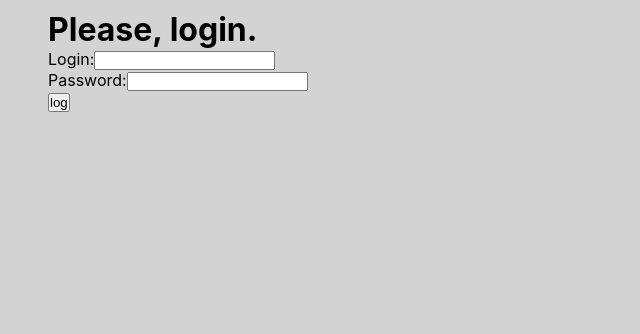
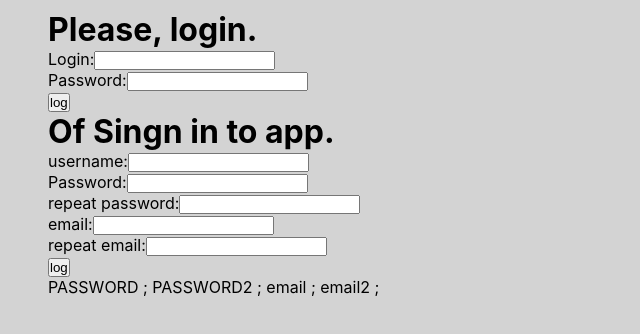
Before and after one commit to elzp/web-chat-app, a React (Create React App) app: page / in a window 1280 px wide. Shown: the top 334 px of the page, without its empty margins (0-640 px from the left). Built offline with nearby package versions, Linux system fonts and the light colour scheme.

Commit message:
Make template for SignIn component

```diff
--- a/src/App.js
+++ b/src/App.js
@@ -1,6 +1,7 @@
 
 import Chat from './Chat';
 import LogIn from './LogIn';
+import SignIn from './SignIn';
 import './App.css';
 import {useState} from 'react';
 import  friends from './friends.json';
@@ -31,6 +32,8 @@ const output = loggedUser.id <1 ? (
 setLoggedUser={setLoggedUser}
 notValidUser={notValidUser}
 />
+<h1 data-testid="not-logged">Of Singn in to app.</h1>
+<SignIn />
 </div>
 ) :
     (<div>
--- /dev/null
+++ b/src/SignIn.js
@@ -0,0 +1,140 @@
+import React, {useState} from 'react';
+import './App.css';
+import  friends from './friends.json';
+
+const style = {
+ListOfFriends:{
+    background: "grey",
+    width: "100%",
+  },
+
+
+}
+
+//
+function SignIn(props) {
+    const notValidUser = props.notValidUser;
+    const [login, setLogin] = useState("");
+    const [password, setPassword] = useState("");
+    const [password2, setPassword2] = useState("");
+    const [email, setEmail] = useState("");
+    const [email2, setEmail2] = useState("");
+    const [errorMessage, setErrorMessage] = useState("");
+    const userList = Object.entries(friends).map(it=>{
+        const listOfUsers =
+        it[1];
+        listOfUsers.id=it[0];
+        return listOfUsers;
+      }
+      )
+
+      const checkIsNewUserDataInDB = ()=>{
+        const arrayWithUsernameUsedinDB = userList.filter(it => (it.name === login && it.email === email))
+        if (arrayWithUsernameUsedinDB.length<=0) {return false;}
+        else {return true};
+      }
+
+      const validateInput = (data, type)=> {
+        switch(type){
+          case "password":
+            if(password === data){
+              setErrorMessage("")
+               return  true;
+              }
+               else{
+                setErrorMessage("not even password")
+                 return false;
+                }
+          case "email":
+            if(email === data){
+              setErrorMessage("")
+               return  true;}
+              else{
+                setErrorMessage("not even email")
+                 return false;}
+          default:
+            return false;
+          }
+
+      }
+      const logOnSubmit = () => {
+
+        const newUser ={
+        "name": login,
+        "pd": password,
+        "friends": [],
+        "conversations": [],
+        }
+        const canBeAdded = !checkIsNewUserDataInDB();
+        if(canBeAdded&&errorMessage ===""){
+        //axios.post()  or patch call- sending data from form
+        //.then(response =>{
+        //   if(response ==="saved") {
+          setLogin("");
+
+          setPassword("");
+          setPassword2("");
+          setEmail("");
+          setEmail2("");
+        //  }
+        // })
+        }
+      }
+
+    return(
+        <div data-testid="LogIn" style={style.friends}>
+
+        <div>
+            username:<input
+            value = {login}
+            onChange={(e)=>{setLogin(e.target.value)}}
+            />
+        </div>
+        <div>
+            Password:<input
+            value ={password}
+            onChange={(e)=>{setPassword(e.target.value)}}
+            />
+        </div>
+        <div>
+            repeat password:<input
+            value ={password2}
+            onChange={(e)=>{
+              setPassword2(e.target.value);
+              validateInput(e.target.value, "password");
+            }}
+            />
+        </div>
+        <div>
+            email:<input
+            value ={email}
+            onChange={(e)=>{setEmail(e.target.value)}}
+            />
+        </div>
+
+        <div>
+        repeat email:<input
+            value ={email2}
+            onChange={(e)=>{
+              setEmail2(e.target.value);
+              validateInput(e.target.value, "email");
+            }}
+            />
+        </div>
+        <div>
+            <button
+            type="submit"
+            onClick = {logOnSubmit}>log</button>
+        </div>
+            {errorMessage}
+
+            PASSWORD {password};
+            PASSWORD2 {password2};
+            email {email};
+            email2 {email};
+        </div>
+
+    );
+};
+
+export default SignIn;
```
